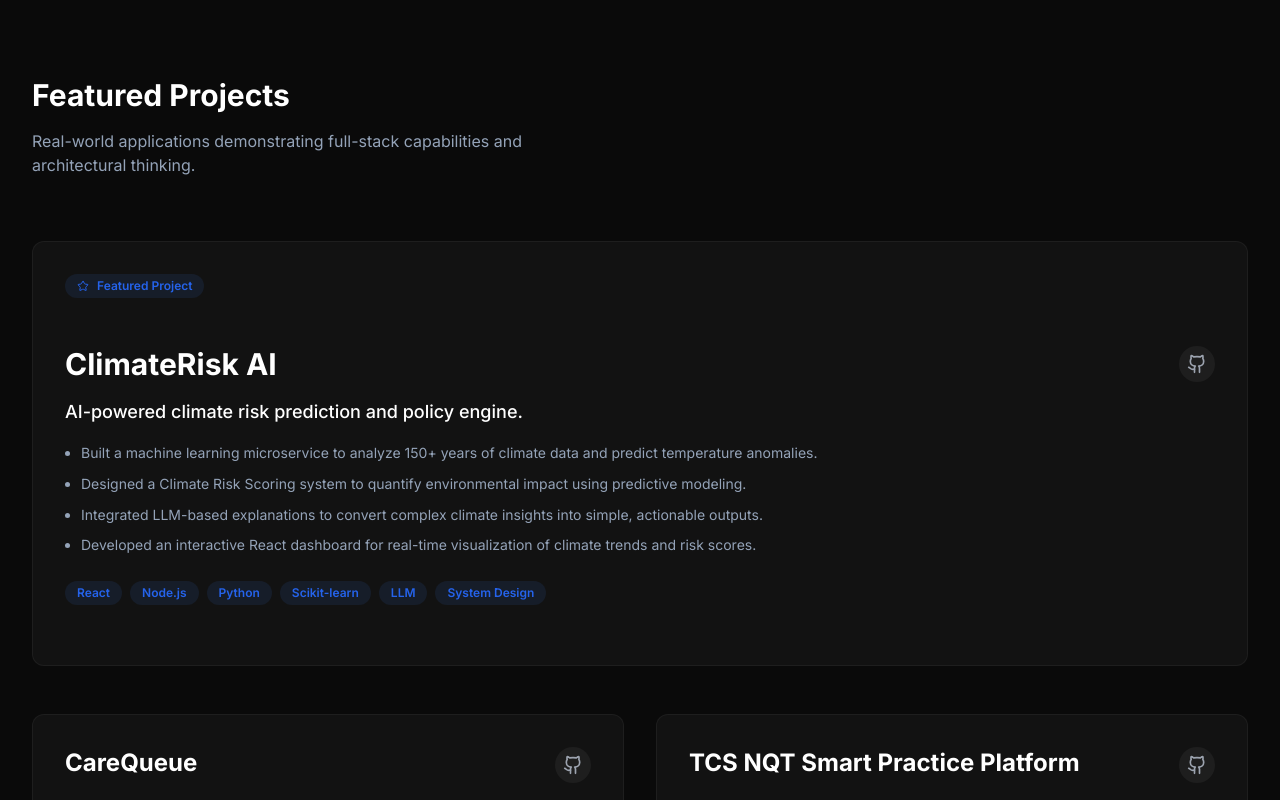
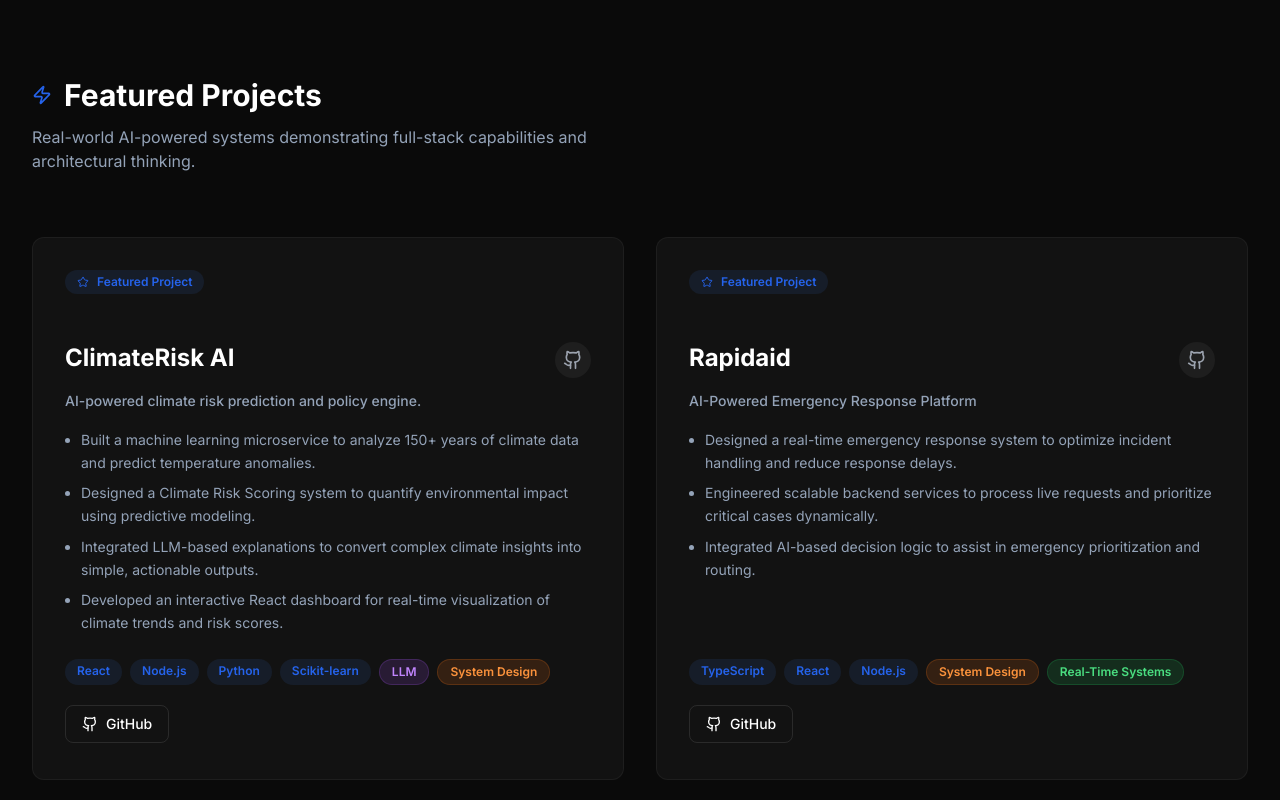
Before and after one commit to imohammedyasin05/yasin-portfolio, a React (Vite) app: page / in a window 1280 px wide. Shown: the part 2280-3080 px from the top of the page. Built offline with nearby package versions, Linux system fonts and the light colour scheme.

Commit message:
Fix Rapidaid missing from projects + add colored tech badges + GitHub buttons

```diff
--- a/components/Projects.tsx
+++ b/components/Projects.tsx
@@ -1,13 +1,28 @@
 import React from 'react';
 import { PROJECTS } from '../constants';
 import { Project } from '../types';
-import { Github, ExternalLink, Star } from 'lucide-react';
+import { Github, ExternalLink, Star, Zap } from 'lucide-react';
+
+const ACCENT_BADGES: Record<string, string> = {
+  'LLM': 'bg-purple-500/15 text-purple-400 border border-purple-500/20',
+  'Real-Time Systems': 'bg-green-500/15 text-green-400 border border-green-500/20',
+  'System Design': 'bg-orange-500/15 text-orange-400 border border-orange-500/20',
+  'System Architecture': 'bg-orange-500/15 text-orange-400 border border-orange-500/20',
+};
+
+const TechBadge: React.FC<{ label: string }> = ({ label }) => {
+  const custom = Object.entries(ACCENT_BADGES).find(([key]) => label.includes(key));
+  const cls = custom ? custom[1] : 'bg-blue-500/10 text-brand-blue';
+  return (
+    <span className={`text-xs font-semibold px-3 py-1 rounded-full ${cls}`}>
+      {label}
+    </span>
+  );
+};
 
 const ProjectCard: React.FC<{ project: Project; featured?: boolean }> = ({ project, featured }) => {
   return (
-    <div
-      className={`group bg-brand-charcoal border border-white/5 rounded-xl overflow-hidden hover:border-brand-blue/40 hover:-translate-y-1 hover:shadow-2xl hover:shadow-brand-blue/10 transition-all duration-300 flex flex-col ${featured ? 'md:col-span-2' : ''}`}
-    >
+    <div className="group bg-brand-charcoal border border-white/5 rounded-xl overflow-hidden hover:border-brand-blue/40 hover:-translate-y-1 hover:shadow-2xl hover:shadow-brand-blue/10 transition-all duration-300 flex flex-col">
       {featured && (
         <div className="px-8 pt-8 pb-0">
           <span className="inline-flex items-center gap-2 text-xs font-semibold text-brand-blue bg-blue-500/10 px-3 py-1 rounded-full mb-4">
@@ -16,9 +31,9 @@ const ProjectCard: React.FC<{ project: Project; featured?: boolean }> = ({ proje
         </div>
       )}
 
-      <div className={`p-8 flex-1 ${featured ? '' : ''}`}>
-        <div className="flex justify-between items-start mb-4">
-          <h3 className={`text-2xl font-bold text-white group-hover:text-brand-blue transition-colors ${featured ? 'text-3xl' : ''}`}>
+      <div className="p-8 flex-1 flex flex-col">
+        <div className="flex justify-between items-start mb-3">
+          <h3 className={`font-bold text-white group-hover:text-brand-blue transition-colors ${featured ? 'text-2xl' : 'text-xl'}`}>
             {project.title}
           </h3>
           {project.github && (
@@ -26,7 +41,7 @@ const ProjectCard: React.FC<{ project: Project; featured?: boolean }> = ({ proje
               href={project.github}
               target="_blank"
               rel="noopener noreferrer"
-              className="p-2 bg-white/5 rounded-full hover:bg-white/10 hover:text-white text-gray-400 transition-colors"
+              className="p-2 bg-white/5 rounded-full hover:bg-white/10 hover:text-white text-gray-400 transition-colors flex-shrink-0"
               aria-label="View on GitHub"
             >
               <Github className="w-5 h-5" />
@@ -34,27 +49,37 @@ const ProjectCard: React.FC<{ project: Project; featured?: boolean }> = ({ proje
           )}
         </div>
 
-        {/* Project Tagline and Bullets */}
-        <p className="text-white font-medium mb-4 text-lg">
+        {/* Tagline */}
+        <p className="text-brand-silver font-medium mb-4 text-sm leading-relaxed">
           {project.tagline}
         </p>
-        <ul className="text-brand-silver mb-6 space-y-2 list-disc list-outside ml-4">
+
+        {/* Bullets */}
+        <ul className="text-brand-silver mb-6 space-y-2 list-disc list-outside ml-4 flex-1">
           {project.bullets.map((bullet, idx) => (
             <li key={idx} className="text-sm leading-relaxed">{bullet}</li>
           ))}
         </ul>
 
         {/* Tech Stack */}
-        <div className="flex flex-wrap gap-2 mb-6">
+        <div className="flex flex-wrap gap-2 mb-5">
           {project.tech.map((tech, tIndex) => (
-            <span key={tIndex} className="text-xs font-semibold text-brand-blue bg-blue-500/10 px-3 py-1 rounded-full">
-              {tech}
-            </span>
+            <TechBadge key={tIndex} label={tech} />
           ))}
         </div>
 
         {/* Action Buttons */}
         <div className="flex flex-wrap gap-3 mt-auto">
+          {project.github && (
+            <a
+              href={project.github}
+              target="_blank"
+              rel="noopener noreferrer"
+              className="inline-flex items-center gap-2 px-4 py-2 text-sm font-medium text-white border border-white/10 rounded-lg hover:bg-white/5 transition-colors"
+            >
+              <Github className="w-4 h-4" /> GitHub
+            </a>
+          )}
           {project.liveDemo && (
             <a
               href={project.liveDemo}
@@ -75,32 +100,46 @@ const ProjectCard: React.FC<{ project: Project; featured?: boolean }> = ({ proje
 };
 
 const Projects: React.FC = () => {
-  const featuredProject = PROJECTS.find(p => p.featured);
-  const otherProjects = PROJECTS.filter(p => !p.featured);
+  const featuredProjects = PROJECTS.filter(p => p.featured);
+  const coreProjects = PROJECTS.filter(p => !p.featured);
 
   return (
     <section id="projects" className="py-24 bg-brand-black">
       <div className="max-w-7xl mx-auto px-6 lg:px-8">
+
+        {/* Featured Projects */}
         <div className="mb-16">
-          <h2 className="text-3xl font-bold text-white mb-4">Featured Projects</h2>
+          <div className="flex items-center gap-3 mb-3">
+            <Zap className="w-5 h-5 text-brand-blue" />
+            <h2 className="text-3xl font-bold text-white">Featured Projects</h2>
+          </div>
           <p className="text-brand-silver max-w-xl">
-            Real-world applications demonstrating full-stack capabilities and architectural thinking.
+            Real-world AI-powered systems demonstrating full-stack capabilities and architectural thinking.
           </p>
         </div>
 
-        {/* Featured Project */}
-        {featuredProject && (
-          <div className="mb-12">
-            <ProjectCard project={featuredProject} featured />
-          </div>
-        )}
-
-        {/* Other Projects Grid */}
-        <div className="grid md:grid-cols-2 gap-8">
-          {otherProjects.map((project, index) => (
-            <ProjectCard key={index} project={project} />
+        <div className="grid md:grid-cols-2 gap-8 mb-16">
+          {featuredProjects.map((project, index) => (
+            <ProjectCard key={index} project={project} featured />
           ))}
         </div>
+
+        {/* Core Projects */}
+        {coreProjects.length > 0 && (
+          <>
+            <div className="mb-10">
+              <h2 className="text-2xl font-bold text-white mb-2">Core Systems</h2>
+              <p className="text-brand-silver max-w-xl text-sm">
+                Additional scalable systems built to solve real-world problems.
+              </p>
+            </div>
+            <div className="grid md:grid-cols-2 gap-8">
+              {coreProjects.map((project, index) => (
+                <ProjectCard key={index} project={project} />
+              ))}
+            </div>
+          </>
+        )}
       </div>
     </section>
   );
```
